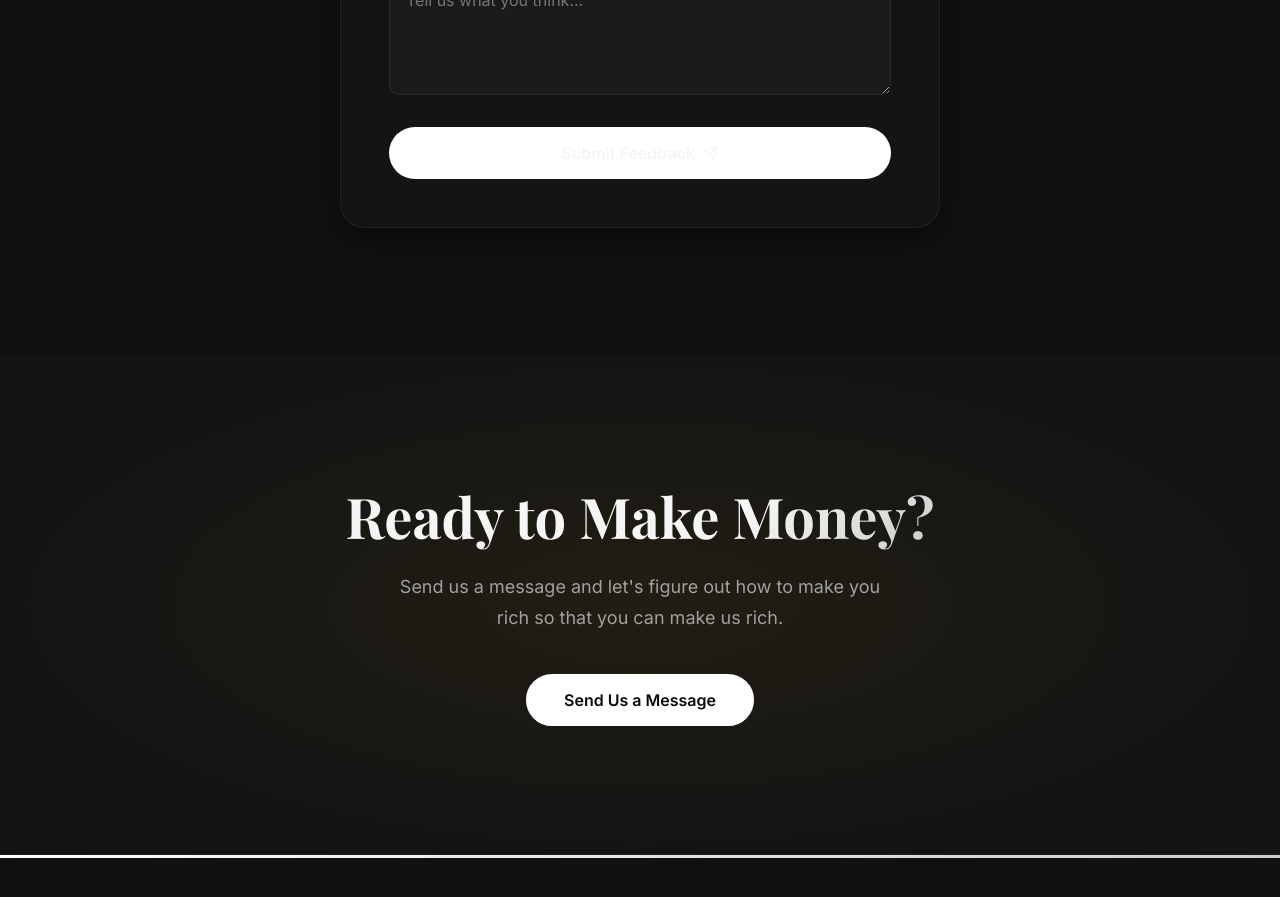
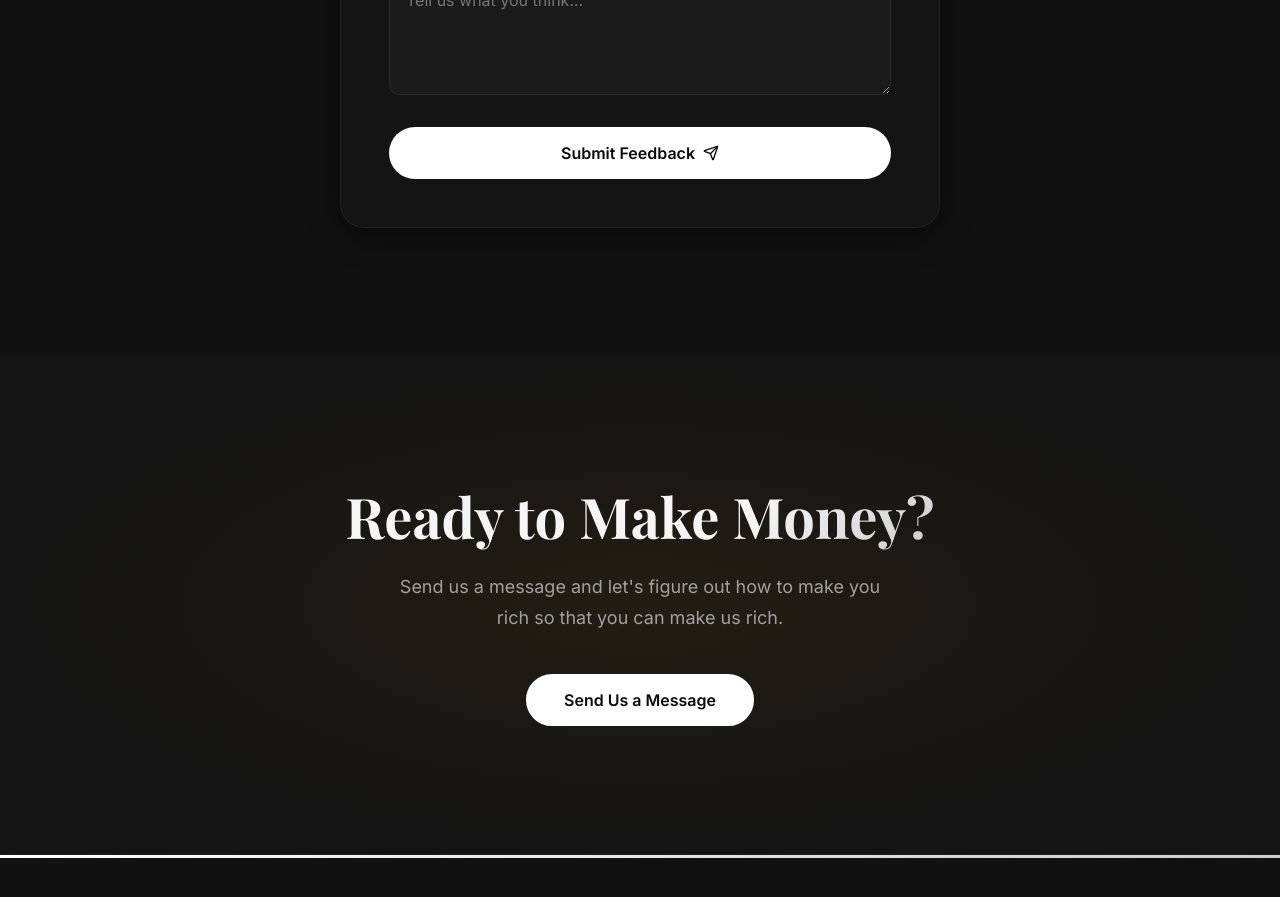
Before and after one commit to circleclout/Clout-circle-Vibe-code, a Next.js app: page / in a window 1280 px wide. Shown: the part 6300-7197 px from the top of the page. Built offline with nearby package versions, Linux system fonts and the light colour scheme; no server answers; a web font is replaced by a local one.

Commit message:
Fix button text color contrast in FeedbackForm

```diff
--- a/components/FeedbackForm/FeedbackForm.module.css
+++ b/components/FeedbackForm/FeedbackForm.module.css
@@ -67,7 +67,7 @@
 
 .btnPrimary {
   background: var(--gold);
-  color: var(--bg-dark);
+  color: var(--text-inverse);
   padding: 16px 24px;
   border-radius: var(--radius-full);
   font-weight: 600;
```
